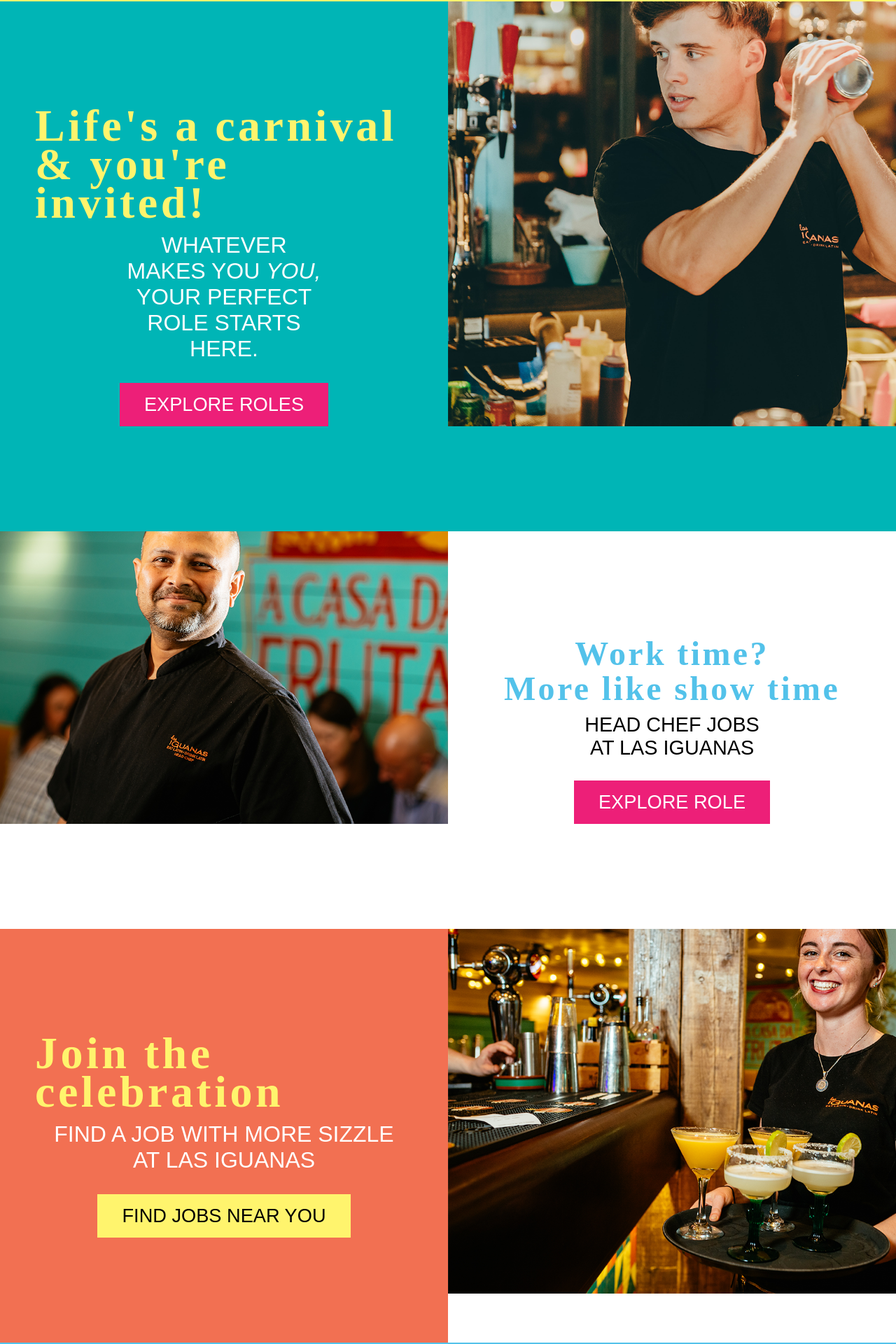
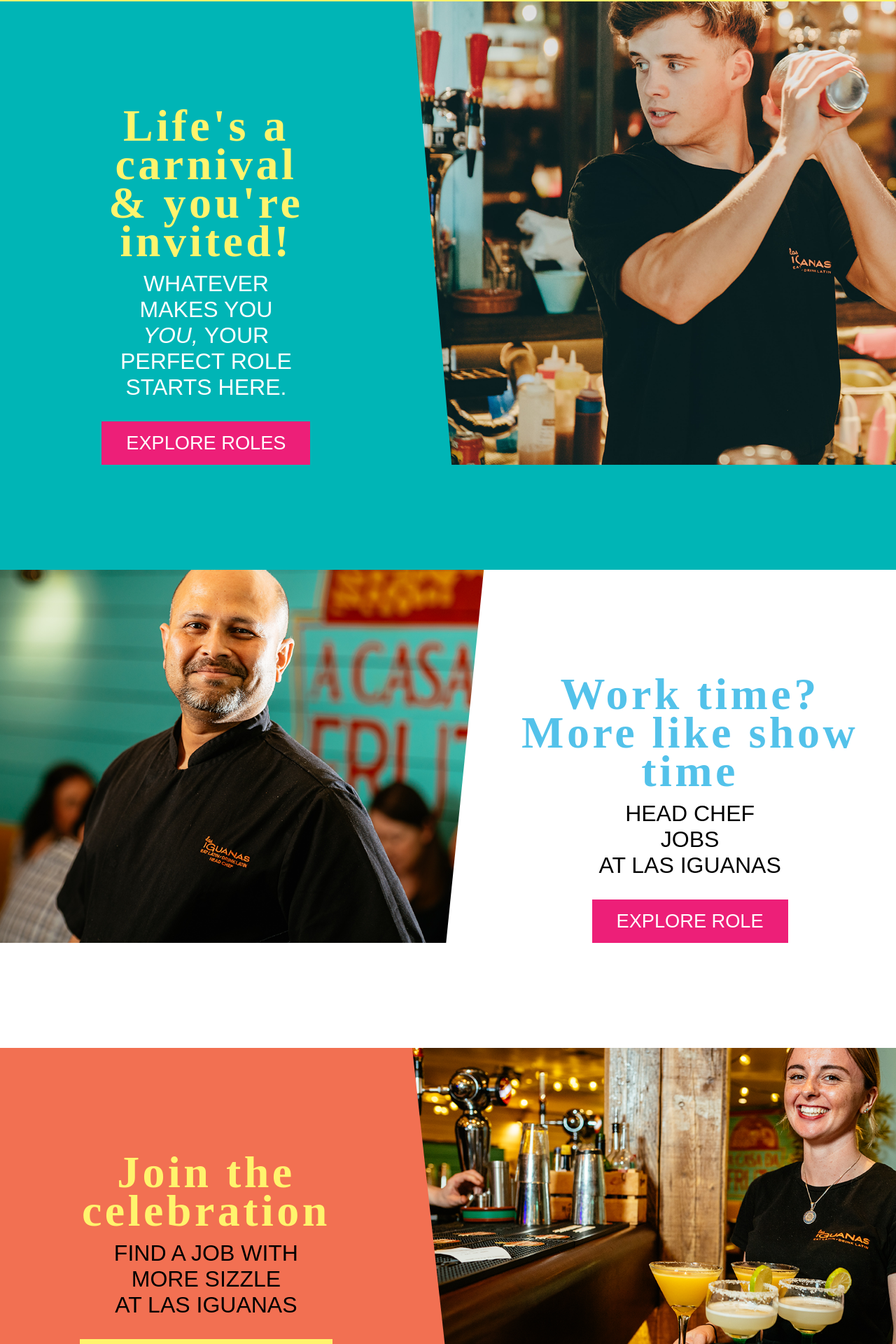
Before and after one commit to jakealistairwood/pp-test, a React (Create React App) app: page / in a window 1280 px wide. Shown: the part 1174-3094 px from the top of the page at 70% size. Built offline with nearby package versions, Linux system fonts and the light colour scheme; a web font is replaced by a local one.

Commit message:
img clips working - refactored reused code

```diff
--- a/src/assets/styles/abstracts/_variables.scss
+++ b/src/assets/styles/abstracts/_variables.scss
@@ -59,3 +59,7 @@
 $turquoise: #00b5b6;
 $orange: #f27052;
 $darkGrey: #333333;
+
+// Img clip polyglon
+$leftImgClip: polygon(0 0, 100% 0, 90% 100%, 0 100%);
+$rightImgClip: polygon(0 0, 100% 0, 100% 100%, 10% 100%);
--- a/src/assets/styles/layout/_pages.scss
+++ b/src/assets/styles/layout/_pages.scss
@@ -1,9 +1,23 @@
+.section__container {
+    position: relative;
+
+    &::before {
+        position: absolute;
+        content: '';
+        background-color: $turquoise;
+        height: 100%;
+        width: 100%;
+        display: block;
+        z-index: -1;
+    }
+}
+
 .content {
     display: flex;
     flex-direction: column;
     justify-content: center;
     align-items: center;
-    width: 50%;
+    width: 46%;
     padding: 150px 50px;
     // height: 80vh;
 
@@ -21,12 +35,12 @@
         text-align: center;
         font-size: 2rem;
 
-        span {
-            color: $white;
-            font-family: $regularFont;
-            font-size: 2rem;
-            font-style: italic;
-        }
+        // span {
+        //     color: $white;
+        //     font-family: $regularFont;
+        //     font-size: 2rem;
+        //     font-style: italic;
+        // }
     }
 
     .primary__btn {
@@ -34,3 +48,7 @@
         padding: 15px 35px;
     }
 }
+
+.imgContainer {
+    width: 54%;
+}
--- a/src/components/Jobs/Jobs.jsx
+++ b/src/components/Jobs/Jobs.jsx
@@ -1,38 +1,34 @@
 import React from 'react';
 import styles from './Jobs.module.scss';
-import rolesImg from '../../assets/img/explorejobs-img.png';
 
 const Jobs = () => {
     return (
         <section className={styles.jobs}>
-            <div className={styles.jobs__roles}>
-                <div className={styles.jobs__rolesLeft}>
-                    <h2>Life's a carnival <br></br>& you're invited!</h2>
+            <div className={`${styles.jobs__roles} ${styles.section__container}`}>
+                <div className={`${styles.jobs__rolesContent} ${styles.content}`}>
+                    <h3>Life's a carnival <br></br>& you're invited!</h3>
                     <p>Whatever Makes You <span class={styles.italic}>You, </span>Your Perfect Role Starts Here.</p>
                     <button className={styles.primary__btn}>Explore Roles</button>
                 </div>
-                <div className={styles.jobs__rolesRight}>
-                    {/* <img src={rolesImg} alt="photo-of-las-iguanas-bartender"/> */}
+                <div className={`${styles.jobs__rolesImg} ${styles.imgContainer}`}>
                 </div>
             </div>
             <div className={styles.jobs__featured}>
-                <div className={styles.jobs__featuredContent}>
-                    <h2>Work time?<br></br> More like show time</h2>
+                <div className={`${styles.jobs__featuredContent} ${styles.content}`}>
+                    <h3>Work time?<br></br> More like show time</h3>
                     <p>Head Chef Jobs <br></br>At Las Iguanas</p>
                     <button className={styles.primary__btn}>Explore Role</button>
                 </div>
-                <div className={styles.jobs__featuredImg}>
-                    {/* <img src={rolesImg} alt="photo-of-las-iguanas-bartender"/> */}
+                <div className={`${styles.jobs__featuredImg} ${styles.imgContainer}`}>
                 </div>
             </div>
-            <div className={styles.jobs__vacancies}>
-                <div className={styles.jobs__vacanciesContent}>
-                    <h2>Join the celebration</h2>
+            <div className={`${styles.jobs__vacancies} ${styles.section__container}`}>
+                <div className={`${styles.jobs__vacanciesContent} ${styles.content}`}>
+                    <h3>Join the celebration</h3>
                     <p>Find A Job With More Sizzle <br></br>At Las Iguanas</p>
                     <button className={styles.secondary__btn}>Find Jobs Near You</button>
                 </div>
-                <div className={styles.jobs__vacanciesImg}>
-                    {/* <img src={rolesImg} alt="photo-of-las-iguanas-bartender"/> */}
+                <div className={`${styles.jobs__vacanciesImg} ${styles.imgContainer}`}>
                 </div>
             </div>
         </section>
--- a/src/components/Jobs/Jobs.module.scss
+++ b/src/components/Jobs/Jobs.module.scss
@@ -9,30 +9,15 @@
         flex-direction: row;
         justify-content: space-between;
 
-        .jobs__rolesLeft {
-            display: flex;
-            flex-direction: column;
-            justify-content: center;
-            align-items: center;
+        .jobs__rolesContent {
             background-color: $turquoise;
-            width: 50%;
-            padding: 150px 50px;
-            // height: 80vh;
 
-            h2 {
-                font-size: 4rem;
+            h3 {
                 color: $offYellow;
-                line-height: 55px;
-                letter-spacing: 0.07em;
-                margin-bottom: 15px;
             }
 
             p {
                 color: $white;
-                margin-bottom: 30px;
-                width: 55%;
-                text-align: center;
-                font-size: 2rem;
 
                 span {
                     color: $white;
@@ -41,22 +26,15 @@
                     font-style: italic;
                 }
             }
-
-            .primary__btn {
-                font-size: 1.7rem;
-                padding: 15px 35px;
-            }
         }
 
-        .jobs__rolesRight {
-            // height: 100vh;
-            width: 50%;
-            // clip-path: polygon(0 0, 100% 0, 100% 100%, 10% 100%);
+        .jobs__rolesImg {
+            width: 54%;
             background-image: url('../../assets/img/explorejobs-img.png');
             background-size: cover;
             background-repeat: no-repeat;
             background-position: 0 -150px;
-            background-color: $turquoise;
+            clip-path: $rightImgClip;
         }
     }
 
@@ -70,26 +48,16 @@
             flex-direction: column;
             justify-content: center;
             align-items: center;
-            width: 50%;
+            width: 46%;
             padding: 150px 50px;
 
-            h2 {
-                font-size: 3rem;
+            h3 {
                 color: $lightBlue;
-                line-height: 50px;
-                letter-spacing: 0.07em;
-                text-align: center;
-                margin-bottom: 10px;
             }
 
             p {
                 text-align: center;
                 margin-bottom: 30px;
-            }
-
-            .primary__btn {
-                font-size: 1.7rem;
-                padding: 15px 35px;
             }
         }
 
@@ -98,7 +66,7 @@
             background-size: cover;
             background-repeat: no-repeat;
             background-position: 0 -150px;
-            width: 50%;
+            clip-path: $leftImgClip;
         }
     }
 
@@ -106,29 +74,23 @@
         display: flex;
         flex-direction: row;
         justify-content: space-between;
+        position: relative;
+
+        &::before {
+            position: absolute;
+            content: '';
+            background-color: $orange;
+            height: 100%;
+            width: 100%;
+            display: block;
+            z-index: -1;
+        }
 
         .jobs__vacanciesContent {
-            display: flex;
-            flex-direction: column;
-            justify-content: center;
-            align-items: center;
-            width: 50%;
-            padding: 150px 50px;
             background-color: $orange;
 
-            h2 {
-                font-size: 4rem;
+            h3 {
                 color: $offYellow;
-                line-height: 55px;
-                letter-spacing: 0.07em;
-                margin-bottom: 15px;
-            }
-
-            p {
-                text-align: center;
-                margin-bottom: 30px;
-                color: $white;
-                font-size: 2rem;
             }
 
             .secondary__btn {
@@ -142,7 +104,7 @@
             background-size: cover;
             background-repeat: no-repeat;
             background-position: 0px -70px;
-            width: 50%;
+            clip-path: $rightImgClip;
         }
     }
 }
```
